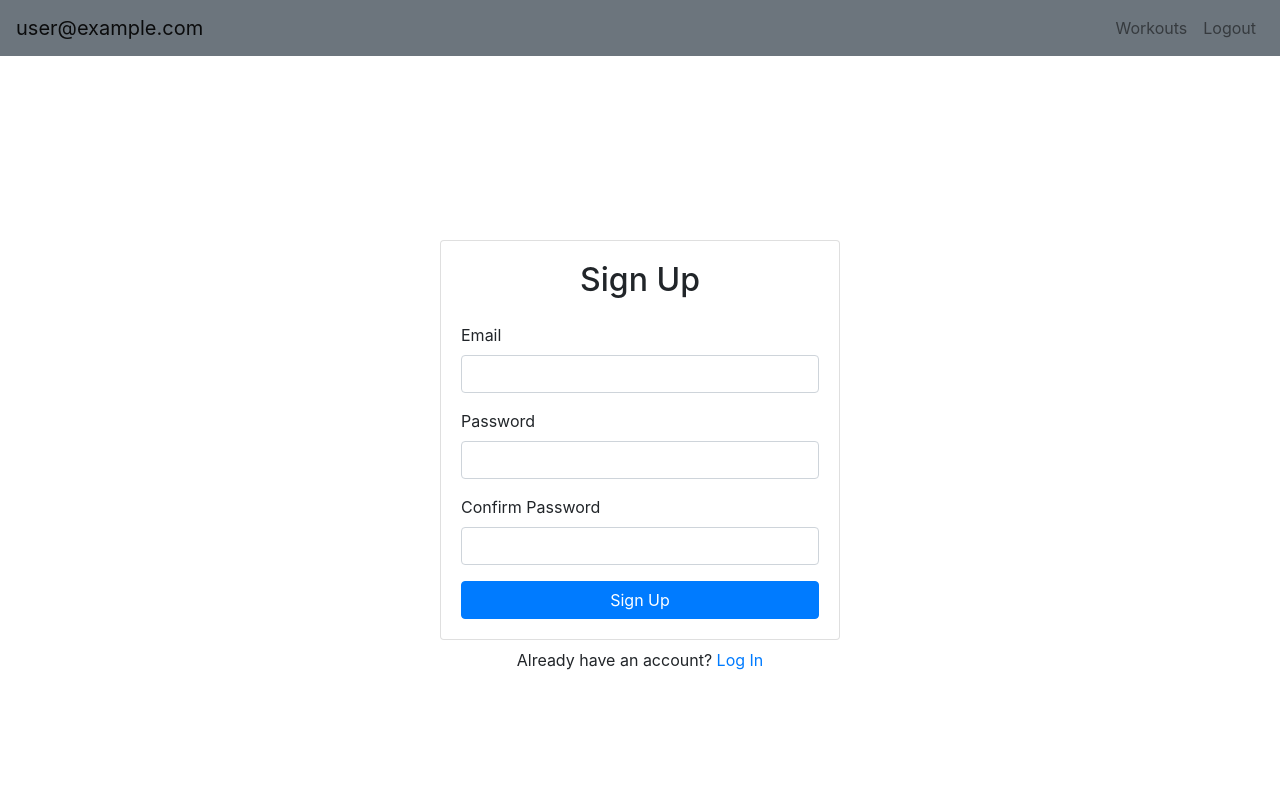
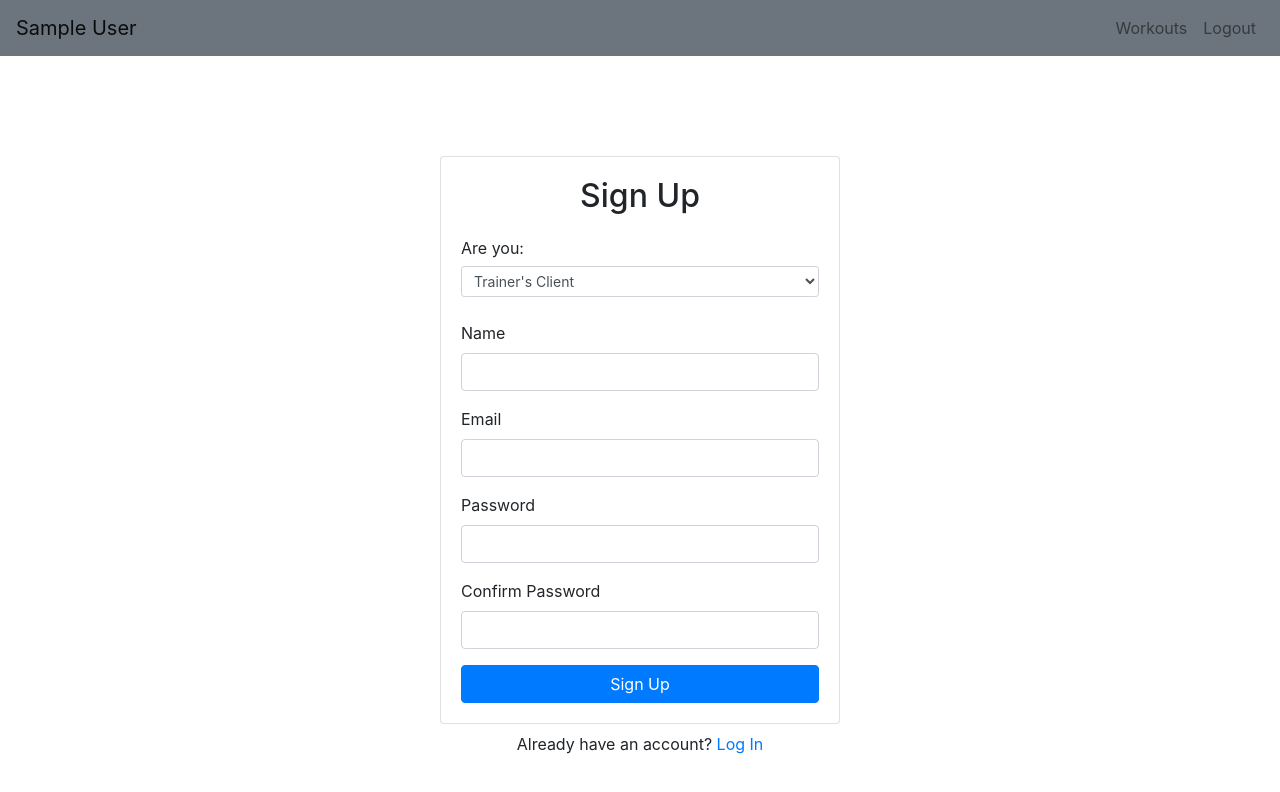
Before and after one commit to dtran5/liftweights, a React (Create React App) app: page /signup in a window 1280 px wide. Shown: the top 792 px of the page. Built offline with nearby package versions, Linux system fonts and the light colour scheme; no server answers; the database is empty; sample sign-in values are in the browser's storage.

Commit message:
Add usertype property to user
Signup function in authcontext will take user and add them to cloud
firestore. This user has a usertype property to determine if they are a
client or trainer. Trainer and client navigation links also changed
depending on who is logging in.

```diff
--- a/src/components/Dashboard/Dashboard.js
+++ b/src/components/Dashboard/Dashboard.js
@@ -2,12 +2,28 @@ import React, { useState } from 'react';
 import { Link, useHistory } from "react-router-dom"
 import { Container, Card, Button, Alert } from 'react-bootstrap';
 import { useAuth } from '../../contexts/AuthContext'
+import { db } from '../../firebase';
 
 function Dashboard() {
     const [error, setError] = useState("")
+    const [userType, setUserType] = useState("")
     const { currentUser, logout } = useAuth()
     const history = useHistory()
 
+    let docRef = db.collection('users').doc(currentUser.uid)
+
+    docRef.get().then((doc) => {
+        if (doc.exists) {
+            setUserType(doc.data().userType)
+
+        } else {
+            // doc.data() will be undefined in this case
+            console.log("No such document!");
+
+        }
+    }).catch((error) => {
+        console.log("Error getting document:", error);
+    });
 
     async function handleLogout() {
         setError('')
@@ -31,6 +47,9 @@ function Dashboard() {
                         <Card.Body>
                             <h2 className="text-center mb-4">Profile</h2>
                             {error && <Alert variant="danger">{error}</Alert>}
+                            <strong>User Type: </strong>
+                            {userType === "Trainer" ? 'Trainer' : 'Client'}
+                            <br />
                             <strong>Email:</strong> {currentUser.email}
                             <Link to="/update-profile" className="btn btn-primary w-100 mt-3">Update Profile</Link>
                         </Card.Body>
--- /dev/null
+++ b/src/components/Forms/ClientList.js
@@ -0,0 +1,11 @@
+import React from 'react'
+
+function ClientList() {
+    return (
+        <div>
+            Clients
+        </div>
+    )
+}
+
+export default ClientList
--- a/src/components/Forms/Login.js
+++ b/src/components/Forms/Login.js
@@ -1,4 +1,4 @@
-import React, { useRef, useState } from 'react';
+import React, { useRef, useState, useContext } from 'react';
 import{ Link, useHistory } from 'react-router-dom';
 import { Container, Card, Form, Button, Alert } from 'react-bootstrap'
 //this is our way to use our context that we created in AuthContext
@@ -8,6 +8,7 @@ import { useAuth } from '../../contexts/AuthContext';
 
 
 function Login() {
+
     const emailRef = useRef()
     const passwordRef = useRef()
     const history = useHistory()
@@ -26,6 +27,7 @@ function Login() {
             setError('')
             setLoading(true)
             await login(emailRef.current.value, passwordRef.current.value)
+
             history.push('/')
         } catch {
             setError('Failed to log in to your account')
--- a/src/components/Forms/Signup.js
+++ b/src/components/Forms/Signup.js
@@ -3,16 +3,16 @@ import { Link, useHistory } from 'react-router-dom';
 import { Card, Form, Button, Alert, Container } from 'react-bootstrap'
 //this is our way to use our context that we created in AuthContext
 import { useAuth } from '../../contexts/AuthContext'
-import { db } from '../../firebase'
-
 
 
 function Signup() {
+    const nameRef = useRef()
     const emailRef = useRef()
     const passwordRef = useRef()
     const passwordConfirmRef = useRef()
-    const { signup, uid } = useAuth()
+    const { signup, currentUser } = useAuth()
     const [error, setError] = useState('')
+    const [select, setSelect] = useState("Trainer's Client")
     const [loading, setLoading] = useState(false)
     const history = useHistory()
 
@@ -31,7 +31,7 @@ function Signup() {
         try {
             setError('')
             setLoading(true)
-            await signup(emailRef.current.value, passwordRef.current.value)
+            await signup(nameRef.current.value, emailRef.current.value, passwordRef.current.value, select)
             history.push('/')
         } catch {
             setError('Failed to create an account')
@@ -41,14 +41,10 @@ function Signup() {
         setLoading(false)
     }
 
-    //user is added to user collection with their own uid as a document
-    // function addUserToDatabase(uid) {
-    //     db.collection("users").doc(uid).set({
-    //         email: emailRef.current.value
+    function handleSelect(select) {
+        setSelect(select)
 
-    //     })
-    // }
-
+    }
 
     //if we are currently loading, dont want to be able to resubmit form!
     return (
@@ -63,6 +59,21 @@ function Signup() {
                             <h2 className="text-center mb-4">Sign Up</h2>
                             {error && <Alert variant="danger">{error}</Alert>}
                             <Form onSubmit={handleSubmit}>
+                                <h6 style={{ fontWeight: "400" }}>Are you:</h6>
+                                <Form.Control
+                                    onChange={(e) => handleSelect(e.target.value)}
+                                    id="select"
+                                    size="sm"
+                                    as="select"
+                                >
+                                    <option>Trainer's Client</option>
+                                    <option>Trainer</option>
+                                </Form.Control>
+                                <br />
+                            <Form.Group id="name">
+                                    <Form.Label>Name</Form.Label>
+                                    <Form.Control type="text" ref={nameRef} required />
+                                </Form.Group>
                                 <Form.Group id="email">
                                     <Form.Label>Email</Form.Label>
                                     <Form.Control type="email" ref={emailRef} required />
--- a/src/components/Navigation/MainNavigation.js
+++ b/src/components/Navigation/MainNavigation.js
@@ -1,19 +1,17 @@
-import React, { useContext } from 'react';
+import React from 'react';
 import { NavLink } from 'react-router-dom'
 import { Navbar } from 'react-bootstrap'
 import { useAuth } from '../../contexts/AuthContext'
+
 
 import NavigationLinks from './NavigationLinks'
 
 const MainNavigation = () => {
     const { currentUser } = useAuth()
-
-
-
     return (
         <Navbar bg="secondary" expand="lg">
             { currentUser
-            ? <NavLink to='/' exact><Navbar.Brand>{currentUser.email}</Navbar.Brand></NavLink>
+            ? <NavLink to='/' exact><Navbar.Brand>{currentUser.displayName}</Navbar.Brand></NavLink>
             : <NavLink to='/' exact><Navbar.Brand>Lift Weights</Navbar.Brand></NavLink>}
             <Navbar.Toggle aria-controls="basic-navbar-nav" />
             <NavigationLinks />
--- a/src/components/Navigation/NavigationLinks.js
+++ b/src/components/Navigation/NavigationLinks.js
@@ -1,23 +1,50 @@
-import React from 'react';
+import React, { useState } from 'react';
 import { NavLink } from 'react-router-dom';
 import { Navbar, Nav } from 'react-bootstrap';
 import { useAuth } from '../../contexts/AuthContext'
-
+import { db } from '../../firebase'
 
 
 const NavigationLinks = () => {
 
     const { logout, currentUser } = useAuth()
-
+    const [userType, setUserType] = useState("")
     //Using React Router NavLink component to link to different pages
     //Styling using bootstrap classes
 
     const activeLinkColor = '#ffdf00'
 
+    function getUserType() {
+        //checks to make sure user is logged in, if not wont run
+        //important because otherwise it cant read uid of undefined
+        if (currentUser) {
+            let docRef = db.collection('users').doc(currentUser.uid)
+            docRef.get().then((doc) => {
+                if (doc.exists) {
+                    setUserType(doc.data().userType)
+
+                } else {
+                    // doc.data() will be undefined in this case
+                    console.log("No such document!");
+
+                }
+            }).catch((error) => {
+                console.log("Error getting document:", error);
+            });
+        }
+    }
+    getUserType()
+
+
+
     return (
         <Navbar.Collapse id="basic-navbar-nav">
                 <Nav className="ml-auto">
-                    <NavLink activeStyle={{ color: activeLinkColor }} className="nav-link" to='/workouts'>Workouts</NavLink>
+                    {currentUser && (userType === "Trainer")
+                    ? <NavLink activeStyle={{ color: activeLinkColor }} className="nav-link" to='/clients'>Client Workouts</NavLink>
+                    : <NavLink activeStyle={{ color: activeLinkColor }} className="nav-link" to='/workouts'>Workouts</NavLink>}
+
+
                     {
                         currentUser
                         ?   <NavLink
--- a/src/components/Profile/UpdateProfile.js
+++ b/src/components/Profile/UpdateProfile.js
@@ -1,22 +1,24 @@
-import React, { useRef, useState } from 'react';
+import React, { useRef, useState, useContext } from 'react';
 import { Link, useHistory } from 'react-router-dom';
 import { Card, Form, Button, Alert, Container } from 'react-bootstrap'
 //this is our way to use our context that we created in AuthContext
 import { useAuth } from '../../contexts/AuthContext'
-
-
+import { auth } from '../../firebase';
 
 function UpdateProfile() {
-    const emailRef = useRef()
-    const passwordRef = useRef()
-    const passwordConfirmRef = useRef()
-    const { currentUser, updateEmail, updatePassword } = useAuth()
-    const [error, setError] = useState('')
-    const [loading, setLoading] = useState(false)
-    const history = useHistory()
+    const nameRef = useRef()
+    const emailRef = useRef();
+    const passwordRef = useRef();
+    const passwordConfirmRef = useRef();
+    const { currentUser, updateEmail, updatePassword } = useAuth();
+    const [error, setError] = useState('');
+    const [loading, setLoading] = useState(false);
+    const history = useHistory();
 
     //this is an async function - had to check passwords and get back to us
     function handleSubmit(e) {
+        const user = auth.currentUser
+
         e.preventDefault()
 
         if (passwordRef.current.value !== passwordConfirmRef.current.value) {
@@ -28,6 +30,19 @@ function UpdateProfile() {
         const promises = []
         setLoading(true)
         setError("")
+
+        //name change works but doesnt rerender correctly in header when changed
+        //needs to be fixed
+        if(nameRef.current.value !== currentUser.displayName) {
+            user.updateProfile({
+                displayName: nameRef.current.value
+            }).then(() => {
+                console.log('Name changed');
+            }).catch(()=>{
+                console.error('Name change failed')
+            })
+        }
+
         //if updated email doesnt equal current email, then call updateemail function and pass it the new updated email
         if (emailRef.current.value !== currentUser.email) {
             promises.push(updateEmail(emailRef.current.value))
@@ -65,6 +80,15 @@ function UpdateProfile() {
                             <h2 className="text-center mb-4">Update Profile</h2>
                             {error && <Alert variant="danger">{error}</Alert>}
                             <Form onSubmit={handleSubmit}>
+                            <Form.Group id="name">
+                                    <Form.Label>Full Name</Form.Label>
+                                    <Form.Control
+                                        type="text"
+                                        ref={nameRef}
+                                        placeholder="Make this functional"
+                                        required defaultValue={currentUser.displayName}
+                                    />
+                                </Form.Group>
                                 <Form.Group id="email">
                                     <Form.Label>Email</Form.Label>
                                     <Form.Control
--- a/src/components/Test.js
+++ /dev/null
@@ -1,36 +0,0 @@
-import React, { useState } from 'react';
-
-import { db } from '../firebase'
-
-
-const Test = () => {
-
-
-    db.collection("users")
-      .add({
-          name: 'John',
-          email: "john@smith.com"
-      })
-      .then(() => {
-          alert("worked")
-      })
-      .catch(()=>{
-          alert("failed")
-      })
-
-    // db.collection('users')
-    //   .get()
-    //   .then( snapshot => {
-    //       console.log(snapshot);
-    //   })
-    //   .catch(error => console.log(error))
-    return (
-        <div>
-          Test
-        </div>
-
-      )
-}
-
-
-export default Test
```
Also changed, not shown: src/App.js (+6 -2 lines), src/components/Days/RenderEachExercise.js (+1 -10 lines), src/components/Forms/RecordWorkout.js (+13 -9 lines), src/contexts/AuthContext.js (+19 -2 lines), 1 other file (tests, documents, lock files or other folders).
